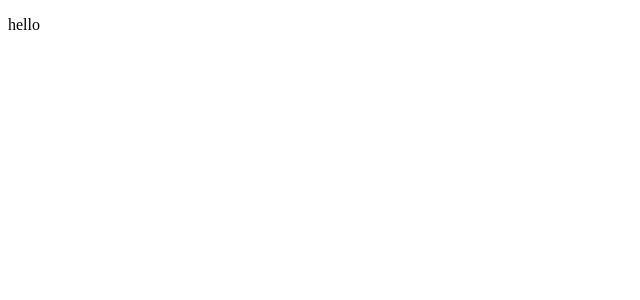
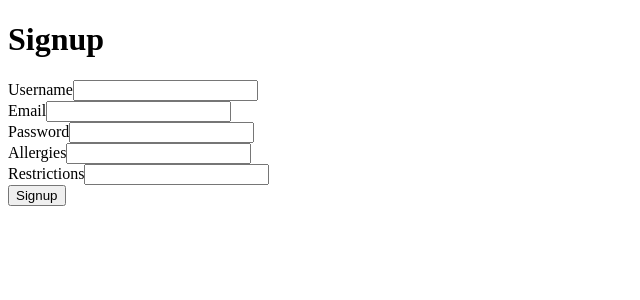
Before and after one commit to kevinwjchoi/safe-bites-application, a React (Create React App) app in the folder client/: page /signup in a window 1280 px wide. Shown: the top 300 px of the page, without its empty margins (0-640 px from the left). Built offline with nearby package versions, Linux system fonts and the light colour scheme.

Commit message:
Created Signup, Login, SignupForm, LoginForm

```diff
--- a/client/src/components/LoginForm.js
+++ b/client/src/components/LoginForm.js
@@ -1,37 +1,33 @@
-import React, { useState } from 'react';
-import { useDispatch, useSelector } from 'react-redux';
-import { setUser } from '../redux/features/userSlice';
+import React from 'react';
+import { Formik, Form, Field, ErrorMessage } from 'formik';
+import * as Yup from 'yup';
 
-const LoginForm = () => {
-  const dispatch = useDispatch();
-  const user = useSelector((state) => state.user.currentUser);
-  const [username, setUsername] = useState('');
-  const [password, setPassword] = useState('');
-
-  const handleLogin = async () => {
-    // Perform login logic here, e.g., send a request to the Flask backend
-    const userData = { username, password }; // Mock user data
-    dispatch(setUser(userData));
-  };
-
+const LoginForm = ({ onSubmit }) => {
   return (
-    <div>
-      <h1>Login</h1>
-      <input
-        type="text"
-        value={username}
-        onChange={(e) => setUsername(e.target.value)}
-        placeholder="Username"
-      />
-      <input
-        type="password"
-        value={password}
-        onChange={(e) => setPassword(e.target.value)}
-        placeholder="Password"
-      />
-      <button onClick={handleLogin}>Login</button>
-      {user && <p>Welcome, {user.username}</p>}
-    </div>
+    <Formik
+      initialValues={{ username: '', password: '' }}
+      validationSchema={Yup.object({
+        username: Yup.string().required('Username is required'),
+        password: Yup.string().required('Password is required'),
+      })}
+      onSubmit={onSubmit}
+    >
+      {({ handleSubmit, resetForm }) => (
+        <Form onSubmit={handleSubmit}>
+          <div>
+            <label htmlFor="username">Username</label>
+            <Field type="text" id="username" name="username" />
+            <ErrorMessage name="username" component="div" />
+          </div>
+          <div>
+            <label htmlFor="password">Password</label>
+            <Field type="password" id="password" name="password" />
+            <ErrorMessage name="password" component="div" />
+          </div>
+          <button type="submit">Login</button>
+        </Form>
+      )}
+    </Formik>
   );
 };
 
--- a/client/src/pages/Login.js
+++ b/client/src/pages/Login.js
@@ -1,16 +1,74 @@
-import React from "react";
+import React from 'react';
+import { useDispatch, useSelector } from 'react-redux';
+import { setUser, setError, setStatus, clearUser } from '../redux/features/userSlice'
+import LoginForm from '../components/LoginForm';
 
-function Login(){
+const Login = () => {
+  const dispatch = useDispatch();
+  const { currentUser, status, error } = useSelector((state) => state.user);
 
+  const handleLogin = async (values, {resetForm}) => {
+    dispatch(setStatus('loading'));
 
+    try {
+      const response = await fetch('/login', {
+        method: 'POST',
+        headers: { 'Content-Type': 'application/json' },
+        body: JSON.stringify(values),
+      });
 
-    return(
-        <div className="login-container">
+      if (!response.ok) {
+        const data = await response.json();
+        throw new Error(data.error || 'Login failed');
+      }
 
-        <p>
-          Don't have an account yet?{' '}
-        </p>
-      </div>
-    );
-}
-export default Login
+      const userData = await response.json();
+      dispatch(setUser(userData));
+      dispatch(setStatus('succeeded'));
+
+      resetForm();
+
+    } catch (err) {
+      dispatch(setError(err.message));
+      dispatch(setStatus('failed'));
+    }
+  };
+
+  const handleLogout = async () => {
+    try {
+      const response = await fetch('/logout', {
+        method: 'DELETE',
+      });
+
+      if (response.ok) {
+        dispatch(clearUser());
+      } else {
+        const data = await response.json();
+        throw new Error(data.error || 'Logout failed');
+      }
+
+    } catch (err) {
+      dispatch(setError(err.message));
+    }
+  };
+
+  return (
+    <div>
+      {status === 'loading' && <p>Loading...</p>}
+      {status === 'failed' && <p>Error: {error}</p>}
+      {currentUser ? (
+        <div>
+          <h1>Welcome, {currentUser.username}</h1>
+          <button onClick={handleLogout}>Logout</button>
+        </div>
+      ) : (
+        <div>
+          <h1>Login</h1>
+          <LoginForm onSubmit={handleLogin} />
+        </div>
+      )}
+    </div>
+  );
+};
+
+export default Login;
--- a/client/src/pages/Signup.js
+++ b/client/src/pages/Signup.js
@@ -1,14 +1,144 @@
-import React from "react";
+import React from 'react';
+import { useDispatch, useSelector } from 'react-redux';
+import { setUser, setError, setStatus } from '../redux/features/userSlice';
+import { useFormik } from 'formik';
+import * as Yup from 'yup';
+import { useNavigate } from 'react-router-dom';
 
-function Signup(){
+const Signup = () => {
+  const dispatch = useDispatch();
+  const { status, error } = useSelector((state) => state.user);
+  const navigate = useNavigate(); // Hook for navigation
 
+  const formik = useFormik({
+    initialValues: {
+      username: '',
+      email: '',
+      password: '',
+      allergies: '',
+      restrictions: '',
+    },
+    validationSchema: Yup.object({
+      username: Yup.string().required('Username is required'),
+      email: Yup.string().email('Invalid email format').required('Email is required'),
+      password: Yup.string()
+        .min(8, 'Password must be at least 8 characters long')
+        .matches(/[A-Z]/, 'Password must contain at least one uppercase letter')
+        .matches(/[a-z]/, 'Password must contain at least one lowercase letter')
+        .matches(/[0-9]/, 'Password must contain at least one number')
+        .matches(/[@$!%*?&#]/, 'Password must contain at least one special character (@$!%*?&#)')
+        .required('Password is required'),
+      allergies: Yup.string(),
+      restrictions: Yup.string(),
+    }),
+    onSubmit: async (values, { resetForm }) => {
+      dispatch(setStatus('loading'));
 
+      try {
+        const response = await fetch('/signup', {
+          method: 'POST',
+          headers: { 'Content-Type': 'application/json' },
+          body: JSON.stringify(values),
+        });
 
-    return(
-        <>
-            <p>hello</p>
-        </>
+        if (!response.ok) {
+          const data = await response.json();
+          throw new Error(data.error || 'Signup failed');
+        }
 
-    );
-}
-export default Signup
+        const userData = await response.json();
+        dispatch(setUser(userData));
+        dispatch(setStatus('succeeded'));
+
+        // Clear form inputs and redirect to login page
+        resetForm();
+        navigate('/login'); // Redirect to login page
+      } catch (err) {
+        dispatch(setError(err.message));
+        dispatch(setStatus('failed'));
+      }
+    },
+  });
+
+  return (
+    <div>
+      {status === 'loading' && <p>Loading...</p>}
+      {status === 'failed' && <p>Error: {error}</p>}
+      <h1>Signup</h1>
+      <form onSubmit={formik.handleSubmit}>
+        <div>
+          <label htmlFor="username">Username</label>
+          <input
+            id="username"
+            name="username"
+            type="text"
+            onChange={formik.handleChange}
+            onBlur={formik.handleBlur}
+            value={formik.values.username}
+          />
+          {formik.touched.username && formik.errors.username ? (
+            <div>{formik.errors.username}</div>
+          ) : null}
+        </div>
+
+        <div>
+          <label htmlFor="email">Email</label>
+          <input
+            id="email"
+            name="email"
+            type="email"
+            onChange={formik.handleChange}
+            onBlur={formik.handleBlur}
+            value={formik.values.email}
+          />
+          {formik.touched.email && formik.errors.email ? (
+            <div>{formik.errors.email}</div>
+          ) : null}
+        </div>
+
+        <div>
+          <label htmlFor="password">Password</label>
+          <input
+            id="password"
+            name="password"
+            type="password"
+            onChange={formik.handleChange}
+            onBlur={formik.handleBlur}
+            value={formik.values.password}
+          />
+          {formik.touched.password && formik.errors.password ? (
+            <div>{formik.errors.password}</div>
+          ) : null}
+        </div>
+
+        <div>
+          <label htmlFor="allergies">Allergies</label>
+          <input
+            id="allergies"
+            name="allergies"
+            type="text"
+            onChange={formik.handleChange}
+            onBlur={formik.handleBlur}
+            value={formik.values.allergies}
+          />
+        </div>
+
+        <div>
+          <label htmlFor="restrictions">Restrictions</label>
+          <input
+            id="restrictions"
+            name="restrictions"
+            type="text"
+            onChange={formik.handleChange}
+            onBlur={formik.handleBlur}
+            value={formik.values.restrictions}
+          />
+        </div>
+
+        <button type="submit">Signup</button>
+      </form>
+    </div>
+  );
+};
+
+export default Signup;
--- a/client/src/redux/features/userSlice.js
+++ b/client/src/redux/features/userSlice.js
@@ -14,8 +14,14 @@ export const userSlice = createSlice({
         clearUser: (state) => {
             state.currentUser = null;
         },
+        setStatus: (state, action) => {
+            state.status = action.payload;
+        },
+        setError: (state, action) => {
+        state.error = action.payload;
+        },
     },
 });
 
-export const { setUser, clearUser } = userSlice.actions;
+export const { setUser, clearUser, setStatus, setError } = userSlice.actions;
 export default userSlice.reducer;
```
Also changed, not shown: client/src/components/SignupForm.js (added, +70 -0 lines), client/src/pages/Home.js (added, +13 -0 lines), client/src/redux/store.js (line endings or trailing spaces).
